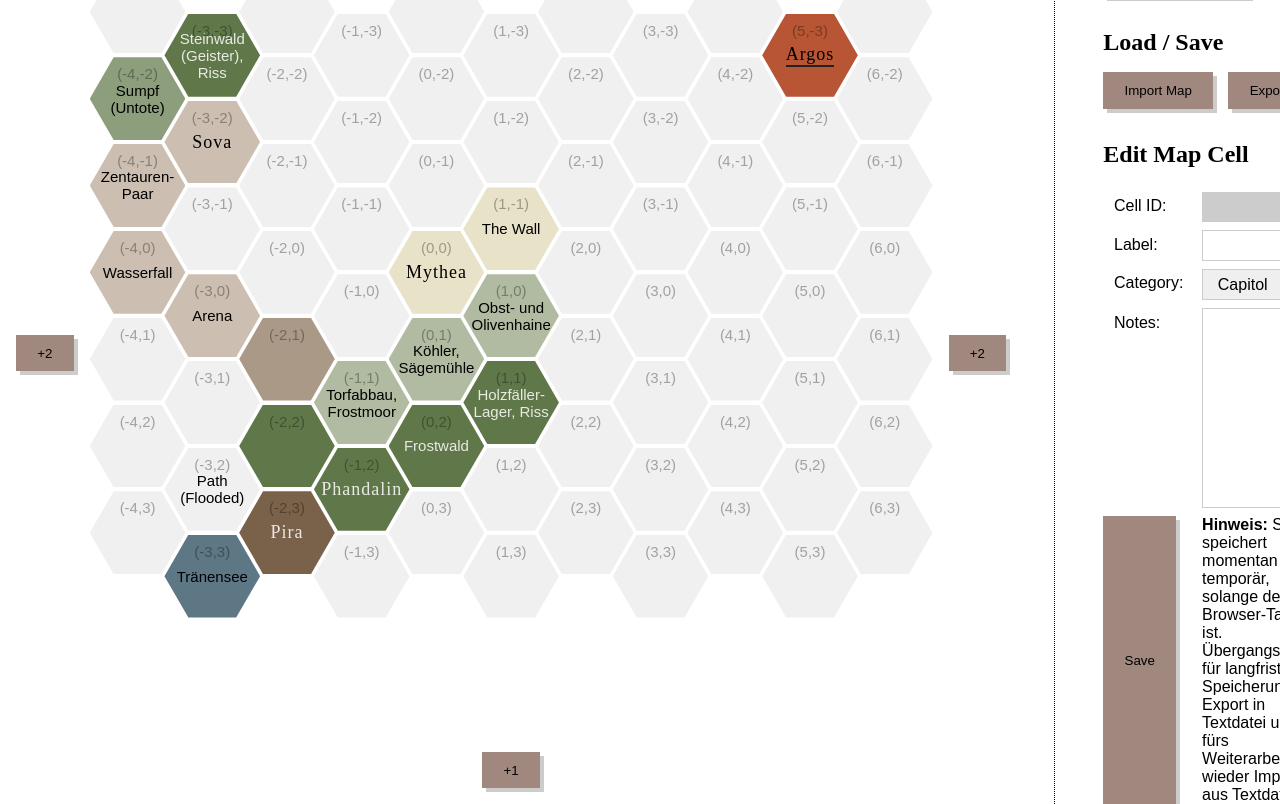
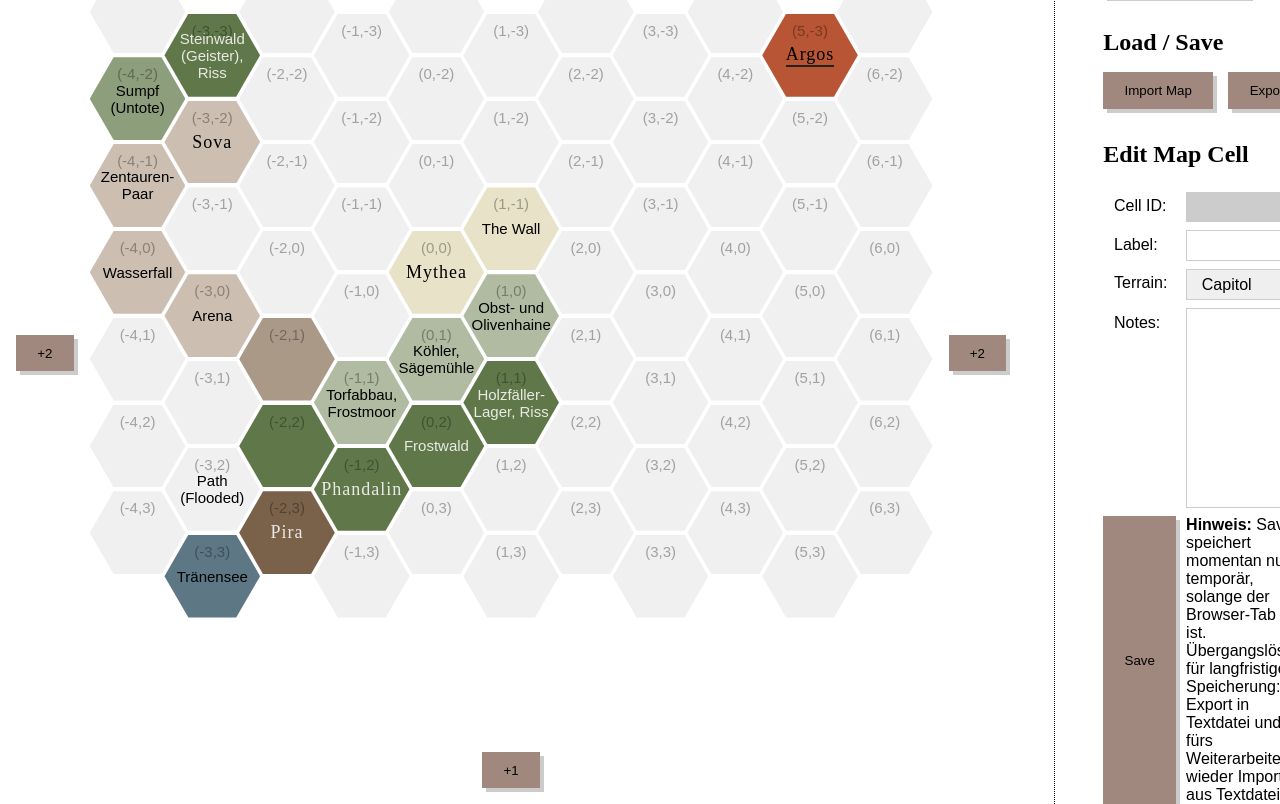
Before and after one commit to coffeepyros/map-soluna, a plain HTML site: page index.html in a window 1280 px wide. Shown: the part 98-902 px from the top of the page. Drawn offline with Linux system fonts and the light colour scheme; a web font is replaced by a local one.

Commit message:
label change from category to terrain

```diff
--- a/index.html
+++ b/index.html
@@ -47,7 +47,7 @@
         <label for="label">Label:</label>
         <input type="text" id="label" name="label" />
 
-        <label for="terrain">Category:</label>
+        <label for="terrain">Terrain:</label>
         <select id="terrain" name="terrain">
           <option value="capitol">Capitol</option>
           <option value="city">City</option>
```
